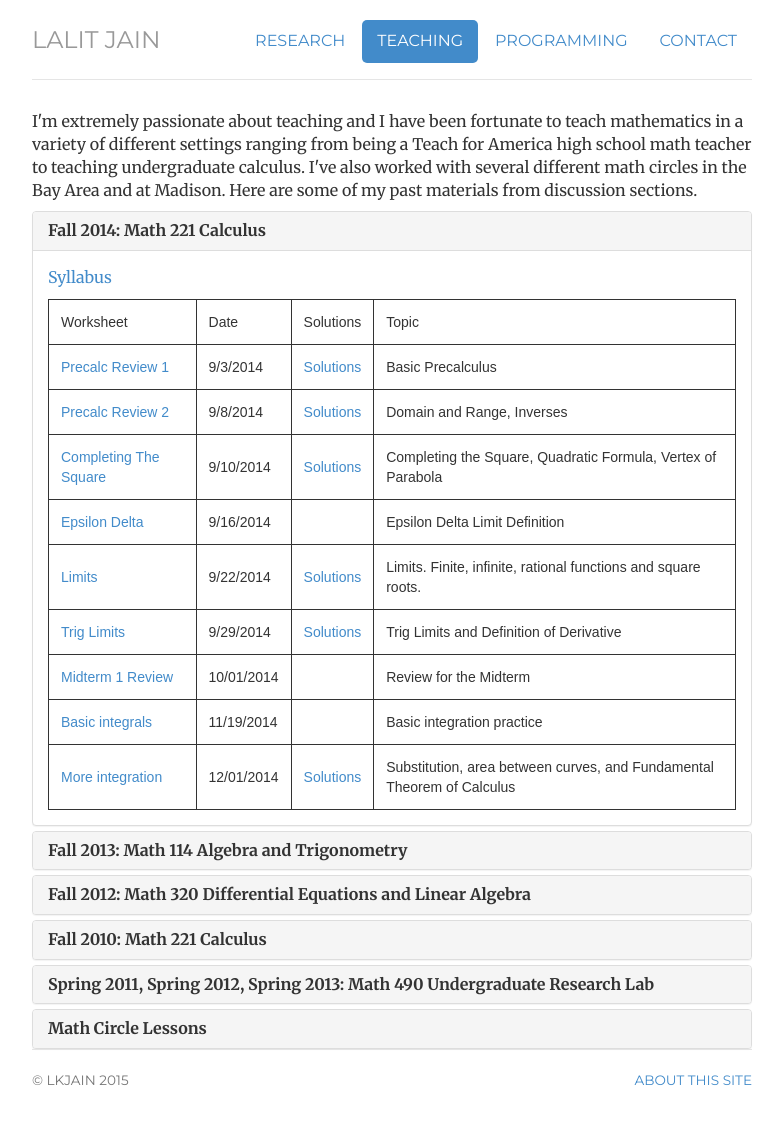
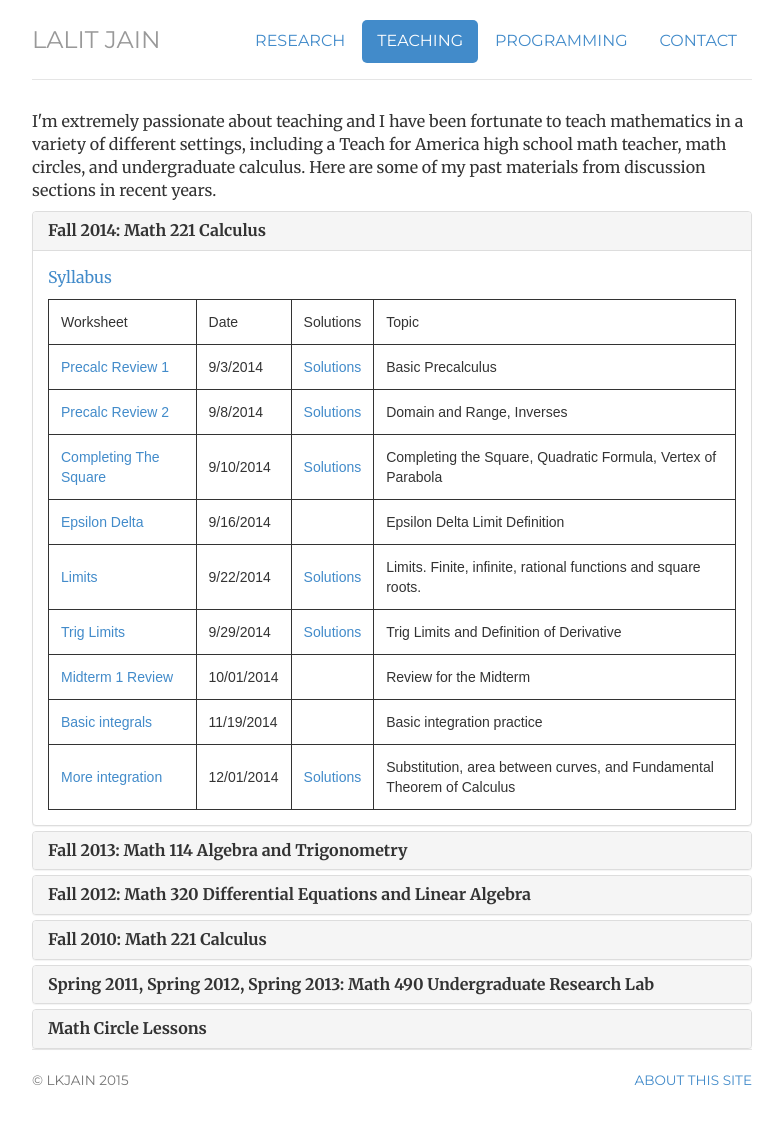
Before and after one commit to lalitkumarj/lalitkumarj.github.io, a Jekyll site: the page built from teaching/index.html, in a window 1280 px wide. Shown: the whole page, without its empty margins (248-1031 px from the left). Built offline with Jekyll 4.4.1, drawn with Linux system fonts in a browser that asks for light colours.

Commit message:
Update index.html

```diff
--- a/teaching/index.html
+++ b/teaching/index.html
@@ -5,10 +5,10 @@ teaching: active
 description: Lalit Jain's Teaching
 ---
 <p>
-I'm extremely passionate about teaching and I have been fortunate to teach mathematics in a variety of different settings
-ranging from being a Teach for America high school math teacher to teaching undergraduate calculus. I've also worked with several different math circles in the Bay Area and at Madison.
+I'm extremely passionate about teaching and I have been fortunate to teach mathematics in a variety of different settings,
+including a Teach for America high school math teacher, math circles, and undergraduate calculus.
 
-Here are some of my past materials from discussion sections.
+Here are some of my past materials from discussion sections in recent years.
 </p>
 
 <div class="panel-group" id="accordion" role="tablist" aria-multiselectable="true">
```
